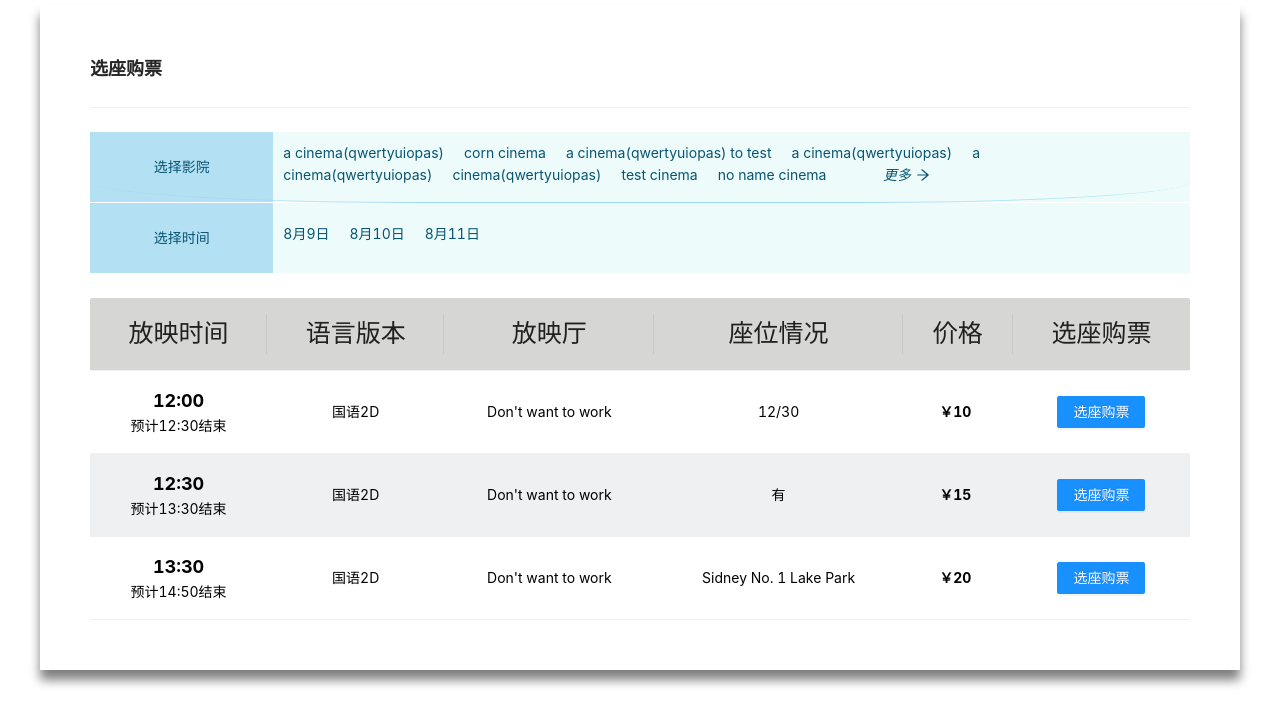
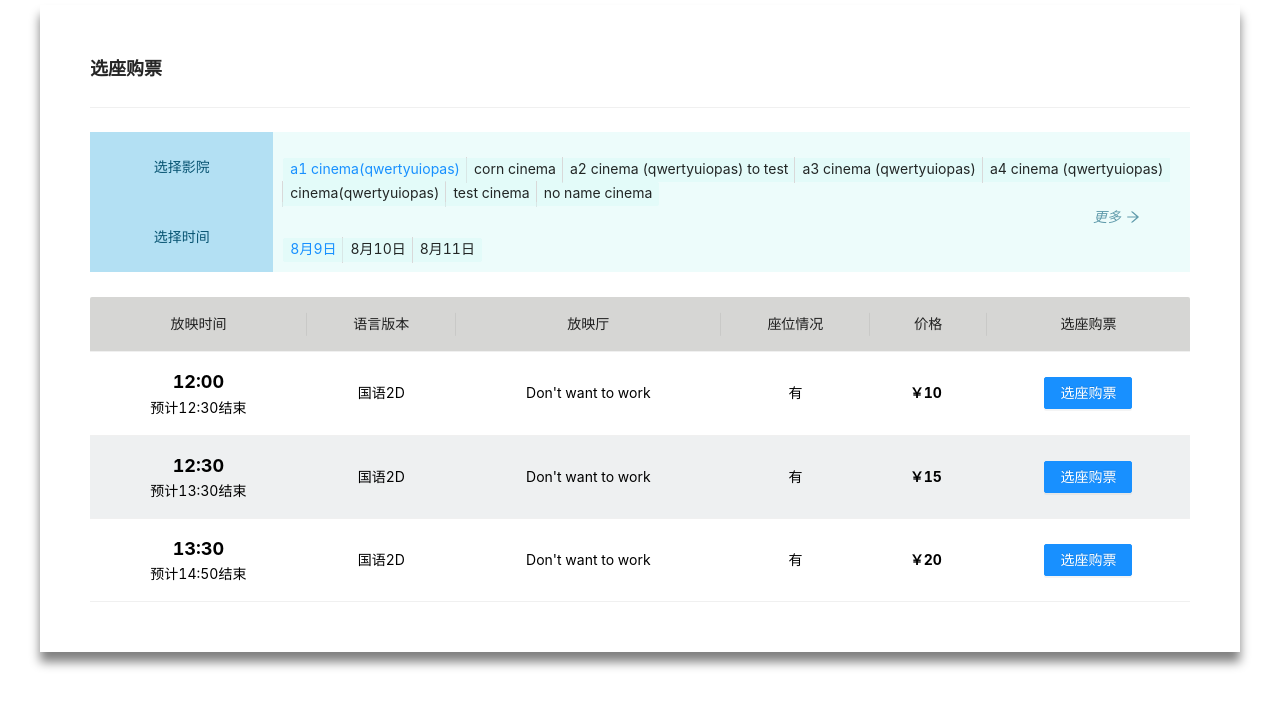
Before and after one commit to lambert7sgithub/weticket-frontend-backup, a React (Create React App) app: page /s in a window 1280 px wide. Shown: the top 726 px of the page. Built offline with nearby package versions, Linux system fonts and the light colour scheme.

Commit message:
feat: add screening UI

```diff
--- a/src/App.js
+++ b/src/App.js
@@ -3,35 +3,31 @@ import {Route, Routes} from "react-router-dom";
 import React from "react";
 import Home from "./feature/home/Home";
 import NotFoundPage from "./pages/NotFoundPage";
-import MovieDetails from "./feature/MovieShow/MovieDetails"
+import MovieDetails from "./feature/MovieShow/MovieDetails";
 import MovieShow from "./feature/MovieShow/MovieShow";
 import Food from "./pages/Food";
 import Friend from "./pages/Friend";
 import Login from "./Login/Login";
-import Register from './Register/Register.jsx'
+import Register from "./Register/Register.jsx";
 import "./App.css";
 import ScheduleTable from "./feature/Scheduling/Scheduling";
-import Screening from "./feature/MovieTicket/Screening";
-
 
 function App() {
   return (
       <div>
         <Routes>
-                <Route path="/" element={<WeTicketLayout />}>
-                    <Route index element={<Home />} />
-                    <Route path='movie' element={<MovieShow />} />
-                    <Route path='food' element={<Food />} />
-                    <Route path='friend' element={<Friend />} />
-                    <Route path="*" element={<NotFoundPage />} />
-                    <Route path="login" element={<Login />} />
-                    <Route path="register" element={<Register />} />
-                    <Route path="MovieDetials/:movieId" element={<MovieDetails />} />
-                    <Route path="Screening" element={<Screening/>} />
+          <Route path="/" element={<WeTicketLayout/>}>
+            <Route index element={<Home/>}/>
+            <Route path="movie" element={<MovieShow/>}/>
+            <Route path="food" element={<Food/>}/>
+            <Route path="friend" element={<Friend/>}/>
+            <Route path="*" element={<NotFoundPage/>}/>
+            <Route path="login" element={<Login/>}/>
+            <Route path="register" element={<Register/>}/>
+            <Route path="MovieDetials/:movieId" element={<MovieDetails/>}/>
           </Route>
-                <Route path="*" element={<NotFoundPage />} />
-                <Route path="s" element={<ScheduleTable/>} />
-
+          <Route path="*" element={<NotFoundPage/>}/>
+          <Route path="s" element={<ScheduleTable/>}/>
         </Routes>
       </div>
   );
--- /dev/null
+++ b/src/api/Schedule.js
@@ -0,0 +1,5 @@
+import api from "./api";
+
+export const getSchedule = (cinemaId) => {
+  return api.get("/screenings/" + cinemaId);
+};
--- /dev/null
+++ b/src/api/cinema.js
@@ -0,0 +1,5 @@
+import api from "./api";
+
+export const getCinema = () => {
+  return api.get("/cinemas");
+};
--- a/src/feature/MovieTicket/Screening.css
+++ /dev/null
@@ -1,54 +0,0 @@
-.ant-table-thead .ant-table-cell{
-    height: 1.6rem;
-    text-align: center;
-    font-size: 25px;
-    justify-content: space-around;
-}
-
-.scn-table {
-    padding: 5% 10% 0 10%;
-}
-
-.ant-table {
-    border-radius: 10px;
-}
-
-.scn-time-detail {
-    display: block;
-}
-
-.scn-time-detail .scn-begin-time {
-    font-size: 50px;
-    text-align: center;
-}
-.scn-time-detail .scn-leave-time {
-    font-size: 20px;
-    text-align: center;
-}
-
-.scn-lang {
-    text-align: center;
-}
-.scn-room {
-    text-align: center;
-}
-.scn-price {
-    text-align: center;
-}
-.scn-booking-btn {
-    text-align: center;
-}
-.scn-list-header {
-    display: inline-flex;
-    align-items: flex-end;
-    justify-content: space-between;
-    height: 100%;
-    width: 100%;
-}
-.cnm-contact {
-
-}
-.cnm-name {
-    color: #A84155;
-    font-size: 20px;
-}
--- a/src/feature/MovieTicket/Screening.jsx
+++ /dev/null
@@ -1,100 +0,0 @@
-import {getScreening} from "../../api/movie";
-import {Button, Table} from "antd";
-import './Screening.css'
-
-const Screening = (props) => {
-  const {movieId, cinemaId} = props;
-  const res = getScreening(movieId, cinemaId)
-      .then(res => {return res.data})
-      .catch(err => {
-        console.log(err);
-      });
-  const columns = [
-      {
-          title: (<div className="scn-time-header">放映时间</div>),
-          dataIndex: 'screeningTime',
-          render: (timeDetail) => (
-              <div className="scn-time-detail">
-                  <div className="scn-begin-time">{timeDetail.beginTime}</div>
-                  <div className="scn-leave-time">{timeDetail.leaveTime}</div>
-              </div>
-          )
-      },
-      {
-          title: '语言版本',
-          dataIndex: 'screeningLang',
-          render: (lang) => (
-              <div className="scn-lang">
-                  {lang}
-              </div>
-          )
-      },
-      {
-          title: '放映厅',
-          dataIndex: 'screeningRoom',
-          render: (room) => (
-              <div className="scn-room">
-                  {room}
-              </div>
-          )
-      },
-      {
-          title: '现价/影院价',
-          dataIndex: 'screeningPrice',
-          render: (price) => (
-              <div className="scn-price">
-                  {price}
-              </div>
-          )
-      },
-      {
-          title: '选座购票',
-          dataIndex: 'seatAndTicket',
-          render: (screeningId) => (
-              <div className="scn-booking-btn">
-                  <Button onClick={() => handleBooking(screeningId)} >选座购票</Button>
-              </div>
-          )
-      },
-  ];
-  const data = res.tableData;
-  // demo data should be removed before prod
-  // const data = [
-  //     {
-  //         key:'1',
-  //         screeningTime: {
-  //             beginTime: 111,
-  //             leaveTime: 222,
-  //         },
-  //         screeningLang: 'Chinese',
-  //         screeningRoom: 'Room N1',
-  //         screeningPrice: 1.11,
-  //         seatAndTicket: '213132123'
-  //     }
-  // ];
-
-    function handleBooking(bookingDetail) {
-
-    }
-
-    return (
-      <div className="scn-table">
-          <div className="scn-list-header">
-              <div className="cnm-name">
-                  {/*{res.cinemaName}*/}
-                  Cinema Name
-              </div>
-              <div className="cnm-loc">
-                  {res.cinemaLocation}
-                  Cinema Location
-              </div>
-              <div className="cnm-show-on-map">
-                  <a href="/">[Show on map]</a>
-              </div>
-              <div className="cnm-contact">Phone Number</div>
-          </div>
-          <Table columns={columns} dataSource={data}/>
-      </div>
-  );
-}
-export default Screening;
--- a/src/feature/Scheduling/ScheduleTable.css
+++ b/src/feature/Scheduling/ScheduleTable.css
@@ -4,7 +4,7 @@
 }
 
 .ant-table-tbody:hover {
-  background: eef0f1 !important;
+    background: #eef0f1 !important;
 }
 .even {
   color: rgb(0, 0, 0);
@@ -19,7 +19,7 @@
     padding: 30px;
     width: 1200px;
     margin: 5px auto;
-  box-shadow: 0px 10px 10px gray;
+    box-shadow: 0 10px 10px gray;
 }
 .schedule-table {
   width: 1100px;
@@ -44,7 +44,6 @@
   margin: 5px auto 25px auto;
 }
 .search-row {
-  border-bottom: 1px solid rgba(139, 210, 238, 0.842);
   border-radius: 30%;
 }
 .search-header {
@@ -65,17 +64,24 @@
     margin: 10px auto;
     word-wrap: break-word;
     text-align: left;
+    padding-bottom: 100px;
 }
 .cinema {
   margin-right: 20px;
 }
 .more-cinema {
     float: right;
-  margin-right: 260px;
+    margin-right: 50px;
     font-style: italic;
 }
+
 .date-contents {
     margin: 20px auto;
     word-wrap: break-word;
     text-align: left;
 }
+
+.ant-radio-button-wrapper {
+    border: none !important;
+    background-color: rgba(213, 248, 245, 0.432) !important;
+}
--- a/src/feature/Scheduling/ScheduleTable.jsx
+++ b/src/feature/Scheduling/ScheduleTable.jsx
@@ -1,8 +1,9 @@
-import React from "react";
-import { Table, Button, Divider, Col, Row } from "antd";
-import { ArrowRightOutlined } from "@ant-design/icons";
+import React, {useState} from "react";
+import {Button, Col, Divider, Radio, Row, Table} from "antd";
+import {ArrowRightOutlined} from "@ant-design/icons";
 import "./ScheduleTable.css";
-const { Column } = Table;
+
+const {Column} = Table;
 const ScheduleTable = () => {
   const data = [
     {
@@ -11,9 +12,8 @@ const ScheduleTable = () => {
       audioriumId: 1,
       auditoriumNmae: "Don't want to work",
       startTime: "12:00",
-      address: "New York No. 1 Lake Park",
       endTime: "12:30",
-      seatSituation: "12/30",
+      seatSituation: "有",
       language: "国语2D",
       price: 10,
     },
@@ -36,21 +36,33 @@ const ScheduleTable = () => {
       startTime: "13:30",
       endTime: "14:50",
       language: "国语2D",
-      seatSituation: "Sidney No. 1 Lake Park",
+      seatSituation: "有",
       price: 20,
     },
   ];
   const date = ["8月9日", "8月10日", "8月11日"];
   const cinemaName = [
-    "a cinema(qwertyuiopas)",
+    "a1 cinema(qwertyuiopas)",
     "corn cinema",
-    "a cinema(qwertyuiopas) to test",
-    "a cinema(qwertyuiopas)",
-    "a cinema(qwertyuiopas)",
+    "a2 cinema (qwertyuiopas) to test",
+    "a3 cinema (qwertyuiopas)",
+    "a4 cinema (qwertyuiopas)",
     "cinema(qwertyuiopas)",
     "test cinema",
     "no name cinema",
   ];
+  const [chosenDate, setChosenDate] = useState(0);
+  const [chosenCinema, setChosneCinema] = useState(0);
+
+  const updateCinema = (event) => {
+    setChosneCinema(event.target.value);
+    console.log(chosenCinema);
+    console.log(cinemaName[chosenCinema + 1]);
+  };
+  const updateDate = (event) => {
+    setChosenDate(event.target.value);
+    console.log(date[chosenDate]);
+  };
   return (
       <div className="schedule-table">
         <span className="title">选座购票</span>
@@ -62,16 +74,23 @@ const ScheduleTable = () => {
             </Col>
             <Col span={20} className="search-content">
               <p className="contents">
+                <Radio.Group
+                    defaultValue={chosenCinema}
+                    size="small"
+                    className="cinema"
+                    onChange={updateCinema}
+                    style={{
+                      marginTop: 16,
+                    }}
+                >
                   {cinemaName.map((item, index) => {
-                return (
-                  <span key={index} className="cinema">
-                    {item}
-                  </span>
-                );
+                    return <Radio.Button value={index}>{item}</Radio.Button>;
                   })}
+                </Radio.Group>
+
                 <p className="more-cinema">
                   更多
-                <ArrowRightOutlined style={{ marginLeft: "5px" }} />
+                  <ArrowRightOutlined style={{marginLeft: "5px"}}/>
                 </p>
               </p>
             </Col>
@@ -81,15 +100,21 @@ const ScheduleTable = () => {
               选择时间
             </Col>
             <Col span={20} className="search-content">
-            <p className="date-contents">
+              <div className="date-contents">
+                <Radio.Group
+                    defaultValue={chosenDate}
+                    size="small"
+                    className="cinema"
+                    onChange={updateDate}
+                    style={{
+                      marginTop: 16,
+                    }}
+                >
                   {date.map((item, index) => {
-                return (
-                  <text key={index} className="cinema">
-                    {item}
-                  </text>
-                );
+                    return <Radio.Button value={index}>{item}</Radio.Button>;
                   })}
-            </p>
+                </Radio.Group>
+              </div>
             </Col>
           </Row>
         </div>
@@ -105,8 +130,8 @@ const ScheduleTable = () => {
               align="center"
               render={(_, record) => (
                   <div>
-              <div class="start-time">{record.startTime}</div>
-              <div class="end-time">预计{record.endTime}结束</div>
+                    <div className="start-time">{record.startTime}</div>
+                    <div className="end-time">预计{record.endTime}结束</div>
                   </div>
               )}
           />
@@ -136,7 +161,7 @@ const ScheduleTable = () => {
           align="center"
           render={(_, record) => (
             <div>
-              <span class="current-price">￥{record.price}</span>
+              <span className="current-price">￥{record.price}</span>
             </div>
           )}
         />
@@ -144,7 +169,7 @@ const ScheduleTable = () => {
             title="选座购票"
             key="action"
             align="center"
-          render={(_, record) => <Button type="primary">选座购票</Button>}
+            render={(_) => <Button type="primary">选座购票</Button>}
         />
       </Table>
     </div>
```
Lines whose indentation alone changed are shown as unchanged.
